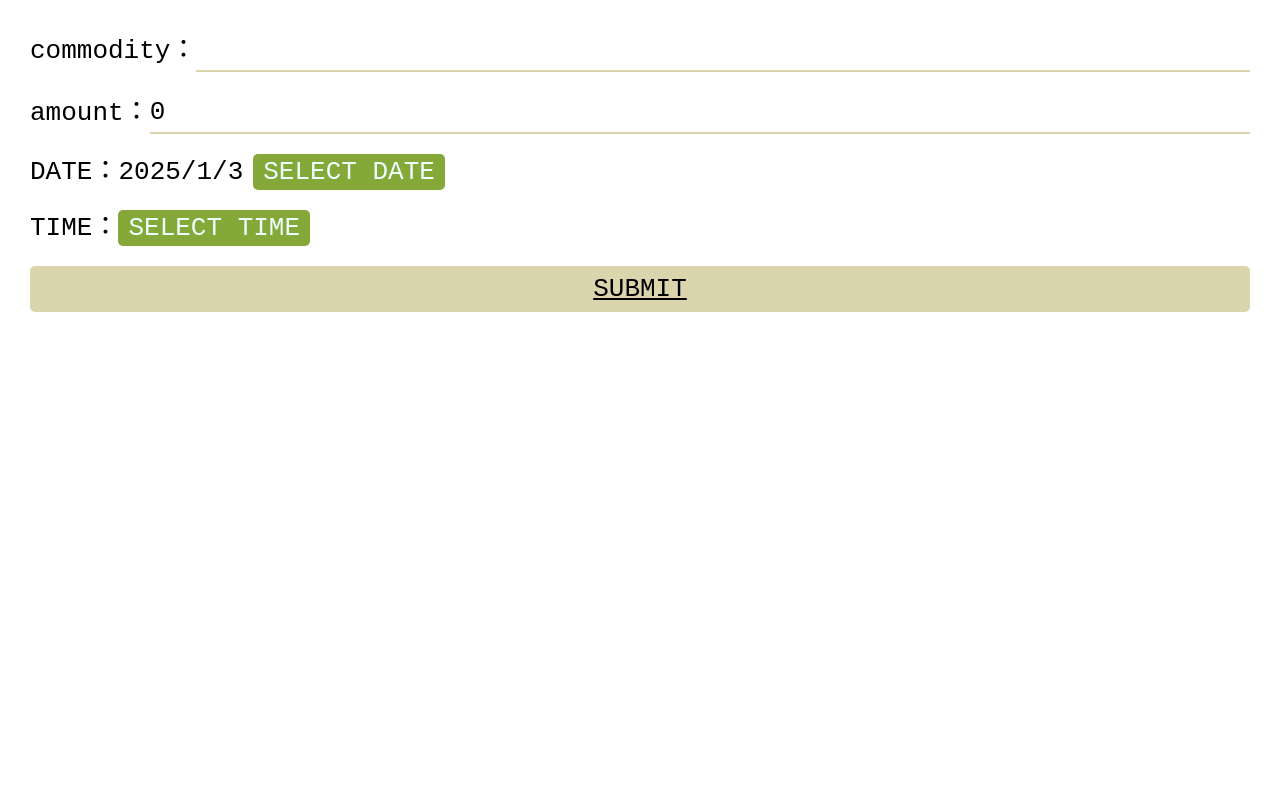
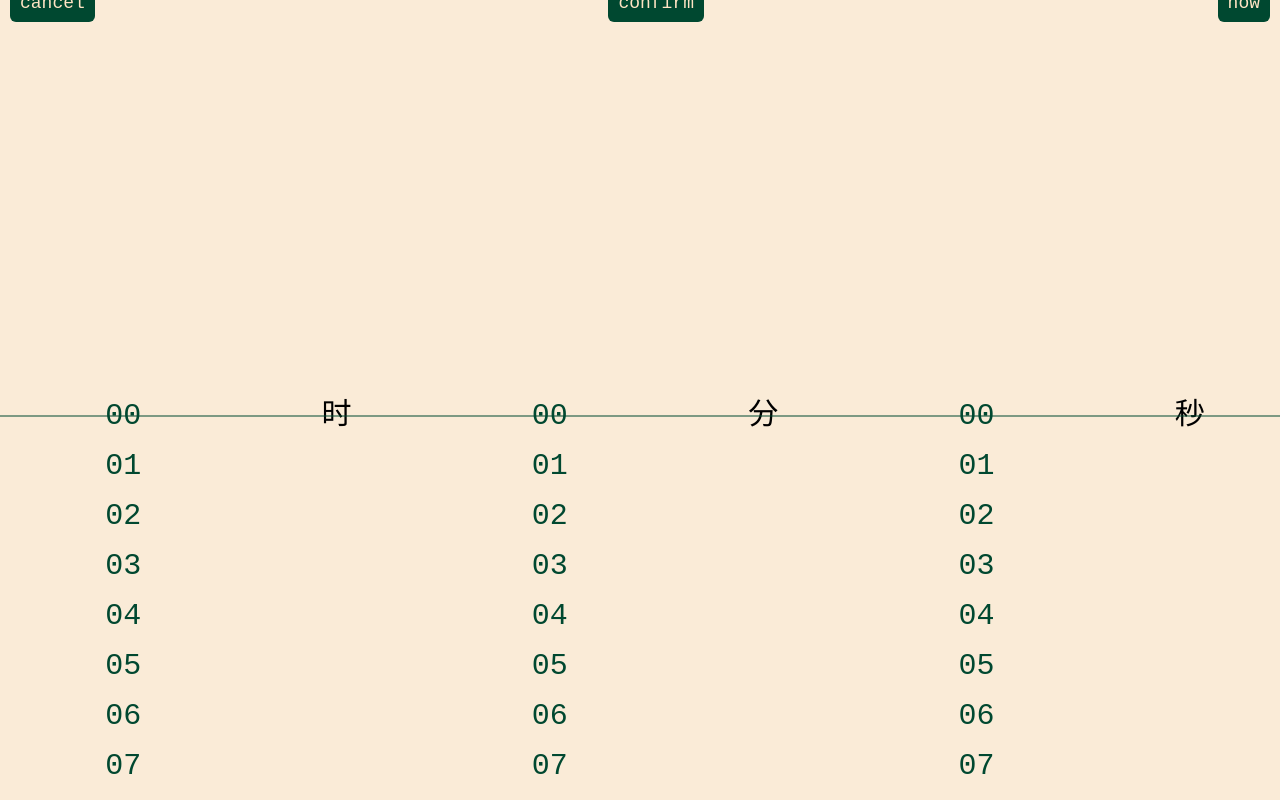
Before and after one commit to Pmmmmmmmmmm/eco-track, a Vue app: page /addOrder in a window 1280 px wide. Built offline with nearby package versions, Linux system fonts and the light colour scheme; a web font is replaced by a local one.

Commit message:
时间选择器组件封装

```diff
--- /dev/null
+++ b/src/components/TimePicker/TimePicker.vue
@@ -0,0 +1,218 @@
+<script setup lang="ts">
+import { ref, reactive, toRefs, onBeforeMount, onMounted, useTemplateRef } from 'vue'
+import ScrollList from './components/ScrollList.vue'
+const hourList = [
+  '00',
+  '01',
+  '02',
+  '03',
+  '04',
+  '05',
+  '06',
+  '07',
+  '08',
+  '09',
+  '10',
+  '11',
+  '12',
+  '13',
+  '14',
+  '15',
+  '16',
+  '17',
+  '18',
+  '19',
+  '20',
+  '21',
+  '22',
+  '23'
+]
+const minuteList = [
+  '00',
+  '01',
+  '02',
+  '03',
+  '04',
+  '05',
+  '06',
+  '07',
+  '08',
+  '09',
+  '10',
+  '11',
+  '12',
+  '13',
+  '14',
+  '15',
+  '16',
+  '17',
+  '18',
+  '19',
+  '20',
+  '21',
+  '22',
+  '23',
+  '24',
+  '25',
+  '26',
+  '27',
+  '28',
+  '29',
+  '30',
+  '31',
+  '32',
+  '33',
+  '34',
+  '35',
+  '36',
+  '37',
+  '38',
+  '39',
+  '40',
+  '41',
+  '42',
+  '43',
+  '44',
+  '45',
+  '46',
+  '47',
+  '48',
+  '49',
+  '50',
+  '51',
+  '52',
+  '53',
+  '54',
+  '55',
+  '56',
+  '57',
+  '58',
+  '59'
+]
+
+const secondList = [
+  '00',
+  '01',
+  '02',
+  '03',
+  '04',
+  '05',
+  '06',
+  '07',
+  '08',
+  '09',
+  '10',
+  '11',
+  '12',
+  '13',
+  '14',
+  '15',
+  '16',
+  '17',
+  '18',
+  '19',
+  '20',
+  '21',
+  '22',
+  '23',
+  '24',
+  '25',
+  '26',
+  '27',
+  '28',
+  '29',
+  '30',
+  '31',
+  '32',
+  '33',
+  '34',
+  '35',
+  '36',
+  '37',
+  '38',
+  '39',
+  '40',
+  '41',
+  '42',
+  '43',
+  '44',
+  '45',
+  '46',
+  '47',
+  '48',
+  '49',
+  '50',
+  '51',
+  '52',
+  '53',
+  '54',
+  '55',
+  '56',
+  '57',
+  '58',
+  '59'
+]
+
+const hour = ref('00')
+const minute = ref('00')
+const second = ref('00')
+const time = defineModel('time', {
+  type: Object as () => [number, number, number],
+  default: [0, 0, 0]
+})
+
+onMounted(() => {})
+</script>
+<template>
+  <div class="time-picker">
+    {{ hour }} : {{ minute }} : {{ second }}
+    <div class="control-btn">
+      <div class="btn-item">cancel</div>
+      <div class="btn-item">confirm</div>
+      <div class="btn-item">now</div>
+    </div>
+    <div class="input-line">
+      <div class="line"></div>
+      <ScrollList :options="hourList" v-model="hour" />时
+      <ScrollList v-model="minute" :options="minuteList" />分
+      <ScrollList v-model="second" :options="secondList" />秒
+    </div>
+  </div>
+</template>
+<style lang="less" scoped>
+.time-picker {
+  display: flex;
+  flex-direction: column;
+  width: 100vw;
+  background-color: antiquewhite;
+  .control-btn {
+    display: flex;
+    justify-content: space-between;
+    align-items: center;
+    padding: 10px;
+    .btn-item {
+      padding: 10px;
+      font-size: 18px;
+      border-radius: 6px;
+      background-color: rgb(0, 72, 48);
+      color: bisque;
+    }
+  }
+  .input-line {
+    height: 60vw;
+    display: flex;
+    justify-content: space-around;
+    align-items: center;
+    font-size: 30px;
+    position: relative;
+    .line {
+      position: absolute;
+      top: 50%;
+      transform: translateY(-50%);
+      width: 100%;
+      height: 1px;
+      background-color: rgb(0, 72, 48);
+    }
+  }
+}
+</style>
--- /dev/null
+++ b/src/components/TimePicker/components/ScrollList.vue
@@ -0,0 +1,146 @@
+<script setup lang="ts">
+import { ref, reactive, toRefs, onBeforeMount, onMounted, useTemplateRef, watchEffect } from 'vue'
+import { useDomState } from '../../calendar/components/getDomState'
+const { options } = defineProps<{ options: unknown[] }>()
+
+let listRef = useTemplateRef('listRef')
+let itemsRef = useTemplateRef('itemsRef')
+let itemPosList: Map<number, HTMLElement> | null = new Map()
+let childHeight = 0
+function bindDomDoneAction() {
+  // 绑定操作完成的事件，页面滚动到匹配的元素位置
+  if (!listRef.value) return
+  const { touchState, scrollState } = useDomState(listRef.value, {
+    scrollDoneTime: 100
+  })
+  watchEffect(() => {
+    if (touchState.value == 'end' && scrollState.value == 'end') {
+      handleDoneAction()
+    }
+  })
+}
+
+function init() {
+  // 动态设置padding值
+  let padding = setDynamicPadding()
+  if (!itemsRef.value) return
+  // 初始化itemPosList
+  itemPosList = getTargetPositionList(itemsRef.value, padding)
+  // 绑定滚动事件
+  bindMainScroll()
+  // 绑定操作完成的事件，页面滚动到匹配的元素位置
+  bindDomDoneAction()
+}
+function getTargetPositionList(target: HTMLElement[] | null, padding: number | null) {
+  if (!target || !padding) return null
+  let map = new Map()
+  target.forEach((item) => {
+    map.set(item.offsetTop - padding, item)
+  })
+  return map
+}
+function setDynamicPadding() {
+  if (!listRef.value) return null
+  childHeight = (listRef.value.children[0].children[0] as HTMLElement).offsetHeight
+  let paddingTarget = listRef.value.children[0] as HTMLElement
+  let scrollListPadding = Math.floor((listRef.value.offsetHeight - childHeight) / 2)
+  paddingTarget.style.padding = `${scrollListPadding}px 0px`
+  return scrollListPadding
+}
+function bindMainScroll() {
+  if (!listRef.value) return
+  listRef.value.addEventListener('scroll', (e) => {
+    handleOnScroll(e)
+  })
+}
+onMounted(() => {
+  init()
+})
+
+let lastSelectedItem = ref<HTMLElement | null>(null)
+let currentSelectedItemPos = 0
+let lastScrollLocation = 0
+function handleOnScroll(e: Event) {
+  if (e.target) {
+    let scrollTop = (e.target as HTMLElement).scrollTop
+    let matchPos = Math.round(scrollTop / childHeight) * childHeight
+    let targetItem = itemPosList?.get(matchPos)
+
+    let preItem = itemPosList?.get(matchPos - childHeight)
+    let nextItem = itemPosList?.get(matchPos + childHeight)
+
+    // preItem && setAnimation(preItem, false, (scrollTop - (matchPos - childHeight)) / scrollTop)
+    console.log(Math.abs(matchPos - scrollTop) / scrollTop)
+
+    // targetItem && setAnimation(targetItem, true, (scrollTop - matchPos) / scrollTop)
+
+    // nextItem && setAnimation(nextItem, false, (scrollTop - (matchPos + childHeight)) / scrollTop)
+
+    // if
+    // if (lastSelectedItem.value) {
+    //   lastSelectedItem.value.classList.remove('active')
+    // }
+    // targetItem?.classList.add('active')
+    // currentSelectedItemPos = Math.round(scrollTop / 50) * 50
+
+    lastSelectedItem.value = targetItem ? targetItem : null
+  }
+}
+let num = 0
+function setAnimation(target: HTMLElement, isShowing: boolean, rate: number) {
+  // 给当前选中的元素设置动画
+  requestAnimationFrame(() => {
+    if (isShowing) {
+      target.style.transform = `scale(${1.6 * rate})`
+    } else {
+      target.style.transform = `scale(${1 * (1 - rate)})`
+    }
+  })
+}
+function handleDoneAction() {
+  listRef.value?.scrollTo({
+    top: currentSelectedItemPos,
+    behavior: 'smooth'
+  })
+}
+</script>
+<template>
+  <div ref="listRef" class="list">
+    <div>
+      <div class="scroll-item" ref="itemsRef" v-for="(item, index) in options" :key="index">
+        {{ item }}
+      </div>
+    </div>
+  </div>
+</template>
+<style lang="less" scoped>
+.list {
+  display: flex;
+  flex-direction: column;
+  align-items: center;
+  height: 100%;
+  overflow-y: scroll;
+  position: relative;
+  &::-webkit-scrollbar {
+    display: none;
+  }
+  -ms-overflow-style: none; /* IE and Edge */
+  scrollbar-width: none; /* Firefox */
+
+  .scroll-item {
+    display: flex;
+    justify-content: center;
+    align-items: center;
+    color: #004830;
+    height: 50px;
+    line-height: 50px;
+    flex-shrink: 0;
+    padding: 0 30px;
+    transform: scale(1);
+  }
+  // .active {
+  //   transform: scale(1.6);
+  //   color: #0970c9;
+  // }
+}
+</style>
--- a/src/components/calendar/components/getDomState.ts
+++ b/src/components/calendar/components/getDomState.ts
@@ -8,6 +8,7 @@ export const useDomState = (el: HTMLElement, { scrollDoneTime = 50 }) => {
     if (timer) clearTimeout(timer)
     timer = setTimeout(() => {
       scrollState.value = 'end'
+      clearTimeout(timer)
     }, scrollDoneTime)
   })
   el.addEventListener('touchstart', () => {
@@ -19,6 +20,7 @@ export const useDomState = (el: HTMLElement, { scrollDoneTime = 50 }) => {
   el.addEventListener('touchend', () => {
     touchState.value = 'end'
   })
+
   return {
     touchState,
     scrollState
--- a/src/views/addOrder/addOrder.vue
+++ b/src/views/addOrder/addOrder.vue
@@ -4,6 +4,7 @@ import { addOrder } from '@/api/order/order'
 import type { addOrderDto } from '@/types/order'
 import MyCalendar from '@/components/calendar/MyCalendar.vue'
 import PopUp from '@/components/PopUp/PopUp.vue'
+import TimePicker from '@/components/TimePicker/TimePicker.vue'
 onBeforeMount(() => {})
 onMounted(() => {})
 let commodity = ref('')
@@ -19,6 +20,7 @@ const handleSubmit = async () => {
 }
 let selectedDate = ref(new Date())
 let visible = ref<boolean>(false)
+let TimePickerVisible = ref<boolean>(true)
 function handleCalendarSelected(date: [number, number, number]) {
   selectedDate.value = new Date(date[0], date[1] - 1, date[2])
   visible.value = false
@@ -28,6 +30,9 @@ function handleCalendarSelected(date: [number, number, number]) {
   <div class="add-order">
     <PopUp v-model:visible="visible" location="bottom">
       <MyCalendar @handle-confirm="handleCalendarSelected" @handle-cancel="visible = false" />
+    </PopUp>
+    <PopUp v-model:visible="TimePickerVisible" location="bottom">
+      <TimePicker />
     </PopUp>
     <div class="add-form">
       <div class="form-item">
```
